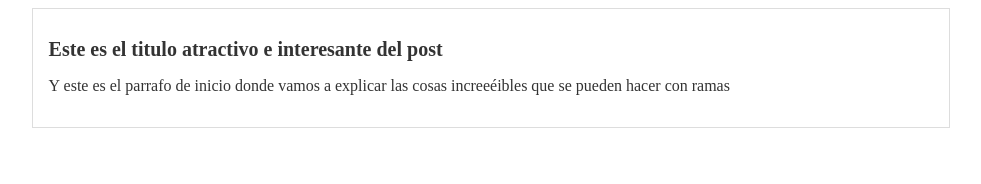
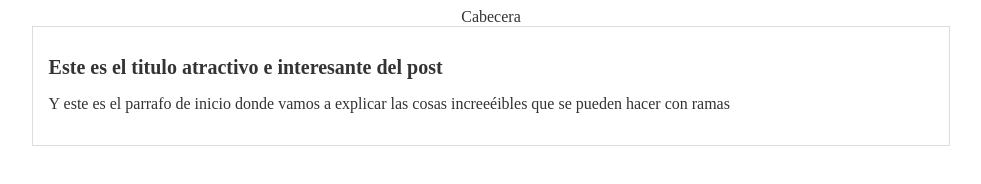
Before and after one commit to pepzarate/practica_git, a plain HTML site: page blogpost.html in a window 1280 px wide. Shown: the whole page, without its empty margins (149-1130 px from the left). Drawn offline with Linux system fonts and the light colour scheme.

Commit message:
Estructura incial de la cabecera

```diff
--- a/blogpost.html
+++ b/blogpost.html
@@ -7,6 +7,7 @@
     <link rel="stylesheet" href="./css/style.css">
 </head>
 <body>
+    <div class="cabecer">Cabecera</div>
     <div id="container">
         <div id="post">
             <h1>Este es el titulo atractivo e interesante del post</h1>
```
